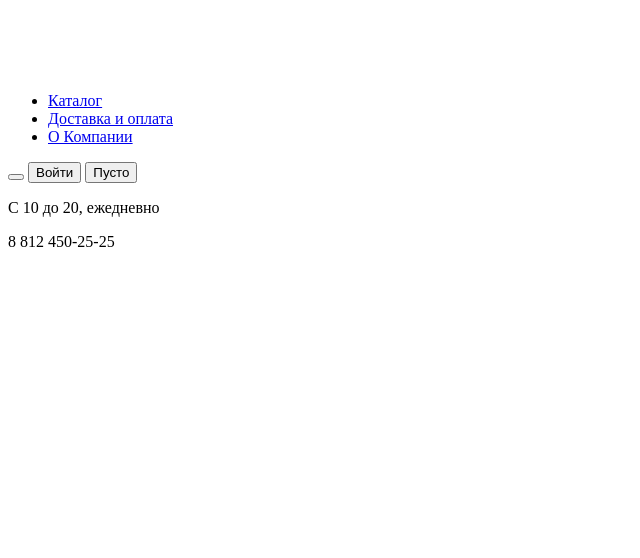
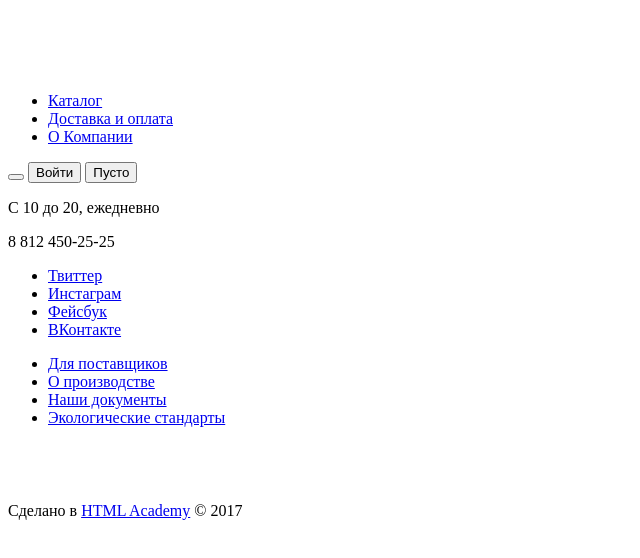
Before and after one commit to Alqanar/808249-gllacy, a plain HTML site: page index.html in a window 1280 px wide. Shown: the whole page, without its empty margins (0-640 px from the left). Drawn offline with Linux system fonts and the light colour scheme.

Commit message:
added footer

```diff
--- a/index.html
+++ b/index.html
@@ -12,14 +12,14 @@
       </a>
       <nav class="main-menu">
         <ul class="main-menu__navigation">
-          <li class="main-menu__item">
-            <a href="#">Каталог</a>
+          <li>
+            <a class="main-menu__item" href="#">Каталог</a>
           </li>
-          <li class="main-menu__item">
-            <a href="#">Доставка и оплата</a>
+          <li>
+            <a class="main-menu__item" href="#">Доставка и оплата</a>
           </li>
-          <li class="main-menu__item">
-            <a href="#">О Компании</a>
+          <li>
+            <a class="main-menu__item" href="#">О Компании</a>
           </li>
         </ul>
       </nav>
@@ -36,8 +36,47 @@
     <main>
 
     </main>
-    <footer>
-
+    <footer class="main-footer">
+      <ul class="main-footer__social">
+        <li>
+          <a class="main-footer__social-button main-footer__social-button--tw" href="#">Твиттер</a>
+        </li>
+        <li>
+          <a class="main-footer__social-button main-footer__social-button--inst" href="#">Инстаграм</a>
+        </li>
+        <li>
+          <a class="main-footer__social-button main-footer__social-button--fb" href="#">Фейсбук</a>
+        </li>
+        <li>
+          <a class="main-footer__social-button main-footer__social-button--vk" href="#">ВКонтакте</a>
+        </li>
+      </ul>
+      <nav class="footer-menu">
+        <ul class="footer-menu__navigation">
+          <li>
+            <span class="footer-menu__heart"></span>
+            <a class="footer-menu__item footer-menu__item--bold" href="#">Для поставщиков</a>
+          </li>
+          <li>
+            <a class="footer-menu__item" href="#">О производстве</a>
+          </li>
+          <li>
+            <a class="footer-menu__item" href="#">Наши документы</a>
+          </li>
+          <li>
+            <a class="footer-menu__item" href="#">Экологические стандарты</a>
+          </li>
+        </ul>
+      </nav>
+      <section class="footer-copyright">
+        <a class="footer-copyright__logo" href="https://htmlacademy.ru/intensive/htmlcss">
+          <img src="img/logo-htmlacademy-small.png" width="108" height="39" alt="Логотип HTMLAcademy">
+        </a>
+        <p class="footer-copyright__author">Сделано в
+          <a href="https://htmlacademy.ru/intensive/htmlcss">HTML Academy</a>
+        &#169; 2017
+        </p>
+      </section>
     </footer>
   </body>
 </html>
```
Also changed, not shown: img/logo-htmlacademy-small.png (added).
